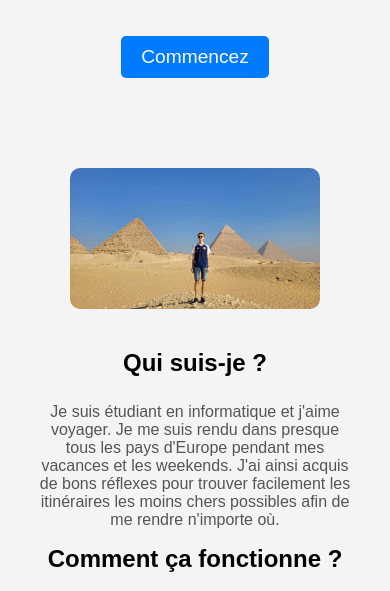
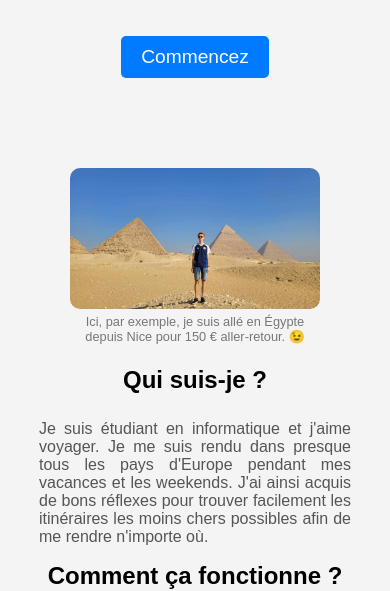
Before and after one commit to MarkusPuura/MarkusVoyages, a plain HTML site: page index.html in a window 390 px wide. Shown: the part 265-856 px from the top of the page. Drawn offline with Linux system fonts and the light colour scheme.

Commit message:
Add files via upload

```diff
--- a/index.html
+++ b/index.html
@@ -55,12 +55,25 @@
       text-align: left;
       width: 80%;
     }
-        .about img {
-            width: 33%;
+    /* Conteneur dédié à l'image et sa légende,
+       on fixe sa largeur pour ne pas impacter le texte à droite */
+    .about-image {
+      width: 38%;  /* correspond à 33% pour l'image + environ 5% d'espace */
+      display: flex;
+      flex-direction: column;
+      align-items: center;
+    }
+    .about-image img {
+      width: 100%;
       height: auto;
       border-radius: 10px;
       object-fit: cover;
-            margin-left: 5%;
+    }
+    .about-image .caption {
+      font-size: 0.8em;
+      color: #777;
+      margin-top: 5px;
+      text-align: center;
     }
     .about-text {
       margin-left: 20px;
@@ -68,7 +81,8 @@
       display: flex;
       flex-direction: column;
       align-items: center;
-            text-align: center;
+      font-size: 1em;
+      text-align: justify;
     }
     .about-text h2 {
       margin: 0 0 10px 0;
@@ -82,11 +96,11 @@
       body {
         min-height: auto;
         height: auto;
-                justify-content: flex-start; /* Aligner en haut */
-                padding-top: 20px; /* Un peu d'espace en haut */
+        justify-content: flex-start;
+        padding-top: 20px;
       }
       .container {
-                margin-top: 20px; /* Ajout d'une marge en haut pour le container */
+        margin-top: 20px;
       }
       .about {
         flex-direction: column;
@@ -96,9 +110,9 @@
         margin-left: 0;
         order: 1;
       }
-            .about img {
+      .about-image {
         width: 80%;
-                margin: 20px 0 40px 0;
+        margin: 20px 0 10px 0;
       }
     }
   </style>
@@ -114,7 +128,10 @@
     </a>
   </div>
   <div class="about">
+    <div class="about-image">
       <img src="images/egypte.jpg" alt="egypte">
+      <p class="caption">Ici, par exemple, je suis allé en Égypte depuis Nice pour 150 € aller-retour. 😉</p>
+    </div>
     <div class="about-text">
       <h2>Qui suis-je ?</h2>
       <p>Je suis étudiant en informatique et j'aime voyager. Je me suis rendu dans presque tous les pays d'Europe pendant mes vacances
```
Lines whose indentation alone changed are shown as unchanged.
